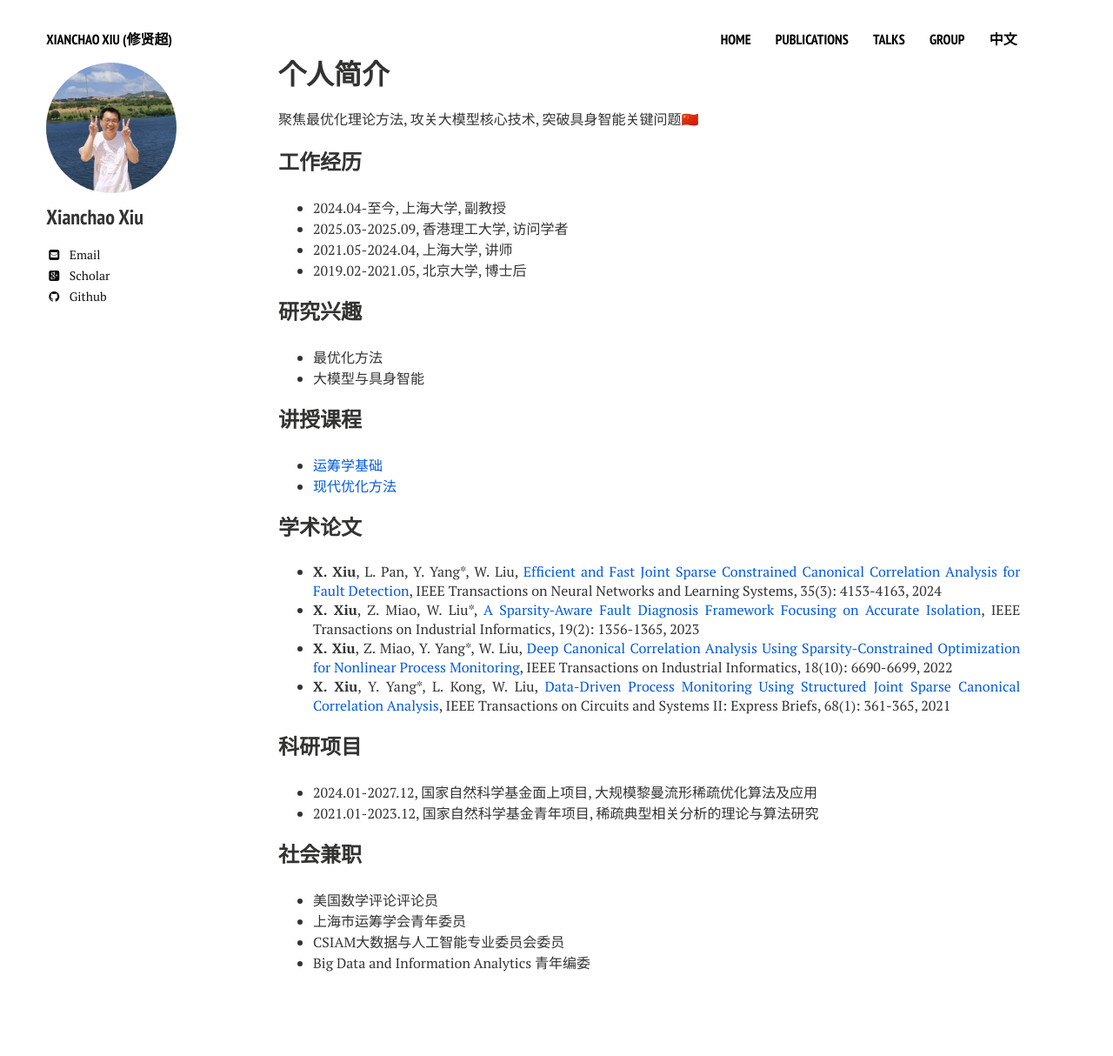
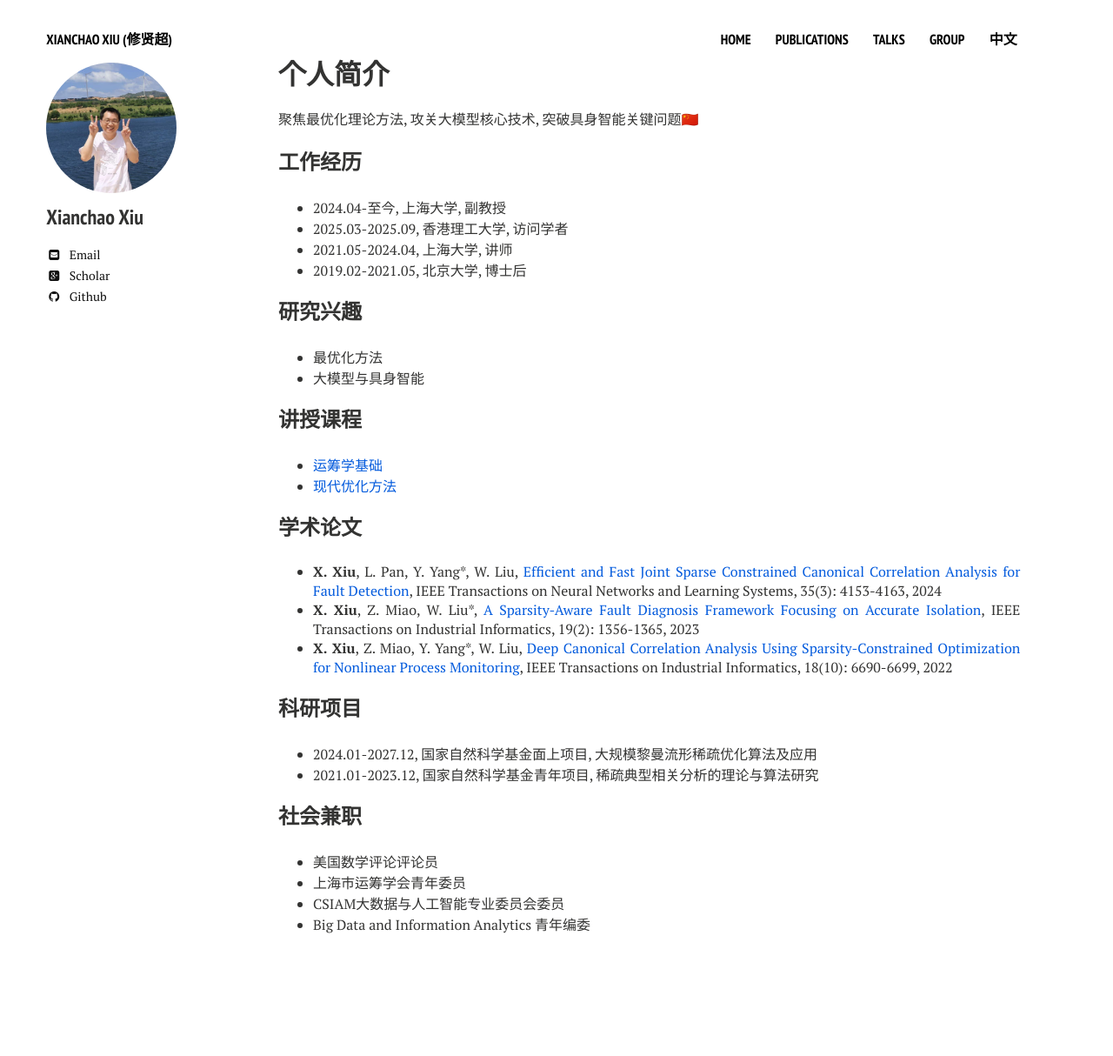
Before and after one commit to xianchaoxiu/xianchaoxiu.github.io, a Jekyll site: the page built from chinese/index.md, in a window 1280 px wide. Shown: the whole page at 87% size. Built offline with Jekyll 4.4.1, drawn with Linux system fonts in a browser that asks for light colours; nearby versions of some CDN libraries; after the commit the page ends 1170 px from its top, so only the background shows below that.

Commit message:
Update index.md

```diff
--- a/chinese/index.md
+++ b/chinese/index.md
@@ -32,7 +32,6 @@ share: false
 * <b>X. Xiu</b>, L. Pan, Y. Yang*, W. Liu, <a href="https://ieeexplore.ieee.org/document/9887978" class="textlink" target="_blank">Efficient and Fast Joint Sparse Constrained Canonical Correlation Analysis for Fault Detection</a>, IEEE Transactions on Neural Networks and Learning Systems, 35(3): 4153-4163, 2024
 * <b>X. Xiu</b>, Z. Miao, W. Liu*, <a href="https://ieeexplore.ieee.org/abstract/document/9788040" class="textlink" target="_blank">A Sparsity-Aware Fault Diagnosis Framework Focusing on Accurate Isolation</a>, IEEE Transactions on Industrial Informatics, 19(2): 1356-1365, 2023
 * <b>X. Xiu</b>, Z. Miao, Y. Yang*, W. Liu, <a href="https://ieeexplore.ieee.org/document/9583864" class="textlink" target="_blank">Deep Canonical Correlation Analysis Using Sparsity-Constrained Optimization for Nonlinear Process Monitoring</a>, IEEE Transactions on Industrial Informatics, 18(10): 6690-6699, 2022
-* <b>X. Xiu</b>, Y. Yang*, L. Kong, W. Liu, <a href="https://ieeexplore.ieee.org/abstract/document/9068308/" class="textlink" target="_blank">Data-Driven Process Monitoring Using Structured Joint Sparse Canonical Correlation Analysis</a>, IEEE Transactions on Circuits and Systems II: Express Briefs, 68(1): 361-365, 2021
 
 
 
```
